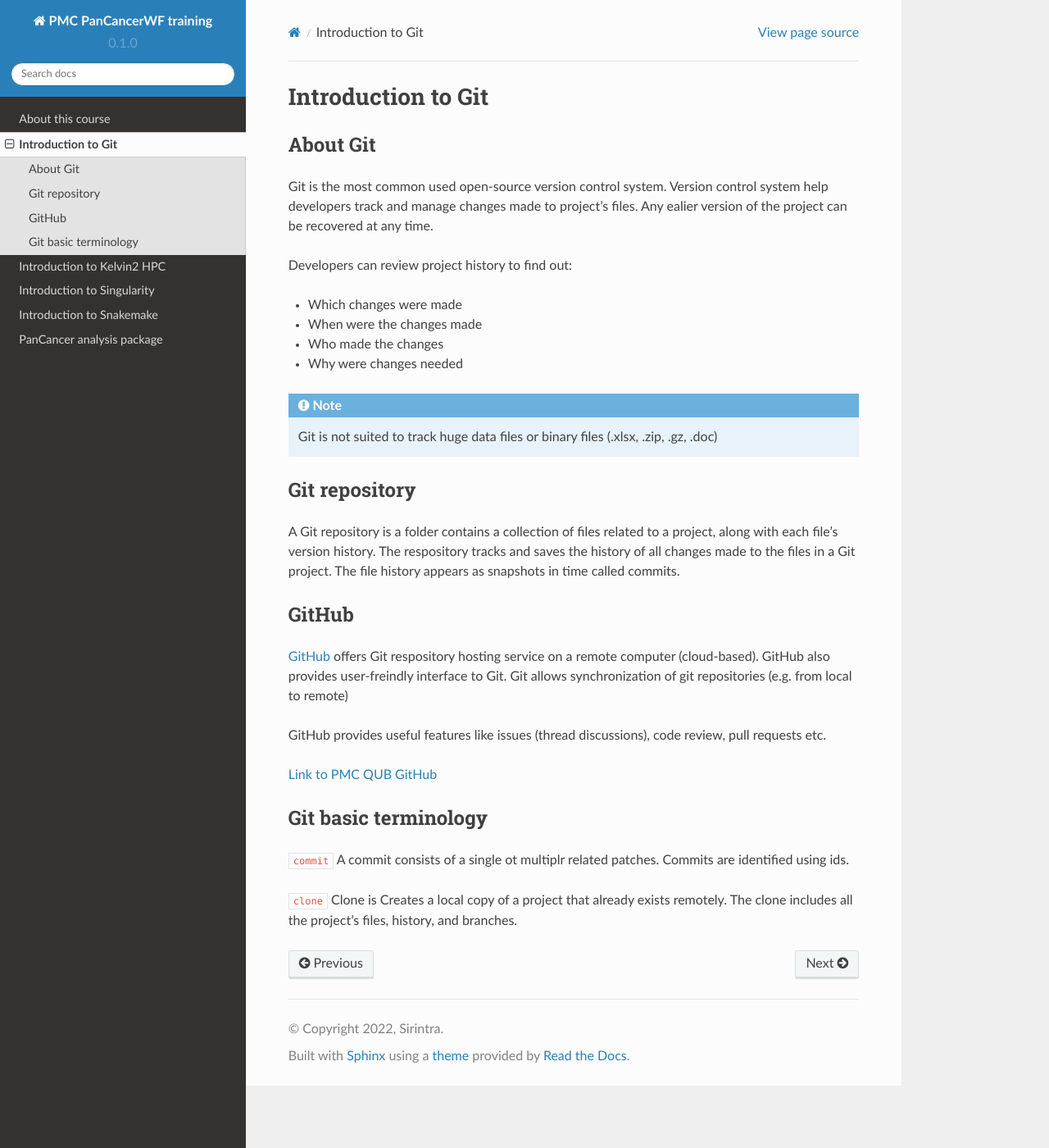
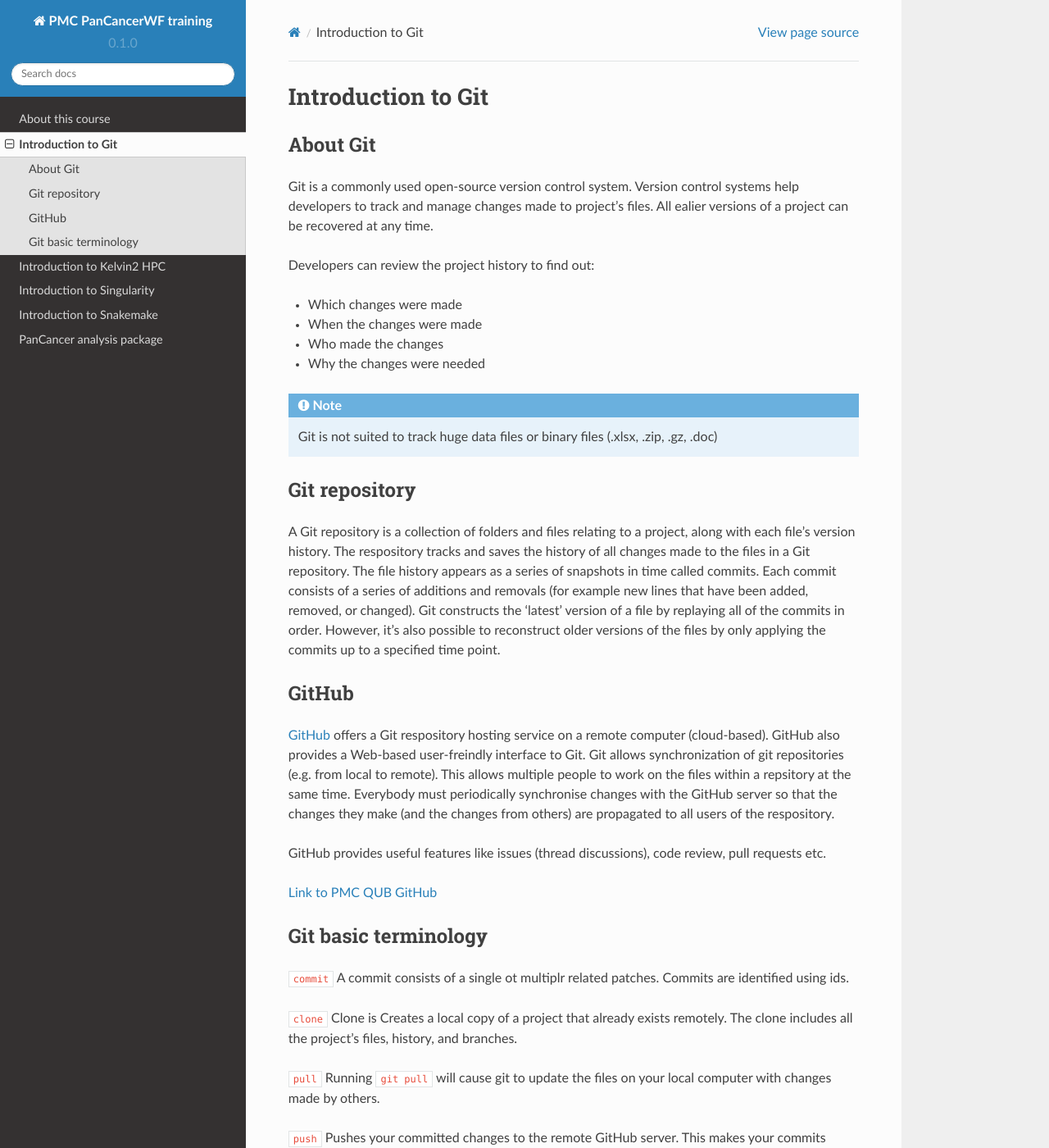
Before and after one commit to sirintra/PMC-PC-training, a Sphinx documentation site: the page built from docs/source/git.rst, in a window 1280 px wide and 1400 px high. Shown: the whole window at 82% size. Built offline with Sphinx 7.4.7 and the Read the Docs theme 2.0.0, drawn with Linux system fonts in a browser that asks for light colours; some of the changed text lies outside the part shown.

Commit message:
Update git.rst

```diff
--- a/docs/source/git.rst
+++ b/docs/source/git.rst
@@ -3,14 +3,14 @@ Introduction to Git
 
 About Git
 ----------
-Git is the most common used open-source version control system. Version control system help developers track and manage changes made to project's files. Any ealier version of the project can be recovered at any time.
+Git is a commonly used open-source version control system. Version control systems help developers to track and manage changes made to project's files. All ealier versions of a project can be recovered at any time.
 
-Developers can review project history to find out:
+Developers can review the project history to find out:
 
 * Which changes were made
-* When were the changes made
+* When the changes were made
 * Who made the changes
-* Why were changes needed
+* Why the changes were needed
 
 .. note::
    Git is not suited to track huge data files or binary files (.xlsx, .zip, .gz, .doc)
@@ -18,11 +18,11 @@ Developers can review project history to find out:
 
 Git repository
 ---------------
-A Git repository is a folder contains a collection of files related to a project, along with each file's version history. The respository tracks and saves the history of all changes made to the files in a Git project. The file history appears as snapshots in time called commits.
+A Git repository is a collection of folders and files relating to a project, along with each file's version history. The respository tracks and saves the history of all changes made to the files in a Git repository. The file history appears as a series of snapshots in time called commits. Each commit consists of a series of additions and removals (for example new lines that have been added, removed, or changed). Git constructs the 'latest' version of a file by replaying all of the commits in order. However, it's also possible to reconstruct older versions of the files by only applying the commits up to a specified time point.
 
 GitHub
 ----------
-`GitHub <https://github.com/>`_ offers Git respository hosting service on a remote computer (cloud-based). GitHub also provides user-freindly interface to Git. Git allows synchronization of git repositories (e.g. from local to remote)
+`GitHub <https://github.com/>`_ offers a Git respository hosting service on a remote computer (cloud-based). GitHub also provides a Web-based user-freindly interface to Git. Git allows synchronization of git repositories (e.g. from local to remote). This allows multiple people to work on the files within a repsitory at the same time. Everybody must periodically synchronise changes with the GitHub server so that the changes they make (and the changes from others) are propagated to all users of the respository.
 
 GitHub provides useful features like issues (thread discussions), code review, pull requests etc.
 
@@ -35,3 +35,9 @@ A commit consists of a single ot multiplr related patches. Commits are identifie
 
 ``clone``
 Clone is Creates a local copy of a project that already exists remotely. The clone includes all the project's files, history, and branches.
+
+``pull``
+Running ``git pull`` will cause git to update the files on your local computer with changes made by others.
+
+``push``
+Pushes your committed changes to the remote GitHub server. This makes your commits available to others when they subsequently perform their next ``git pull`` command.
```
